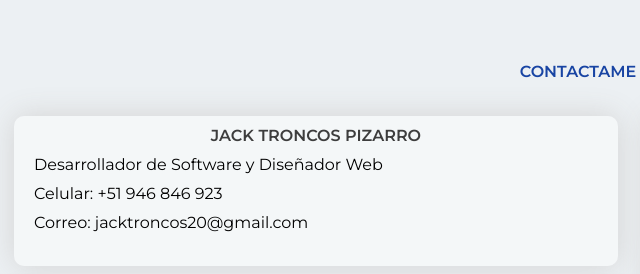
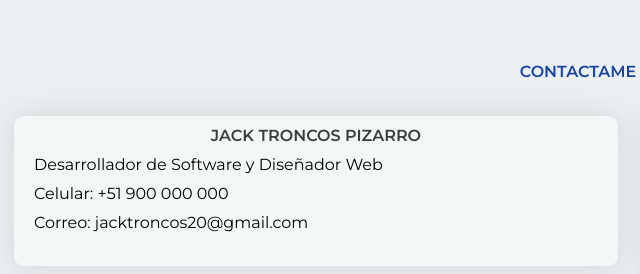
Before and after one commit to jackdev2005/jackdev2005.github.io, a plain HTML site: page index.html in a window 1280 px wide. Shown: the part 4080-4354 px from the top of the page, 77-717 px from the left. Drawn offline with nearby package versions, Linux system fonts and the light colour scheme.

Commit message:
Update index.html

```diff
--- a/index.html
+++ b/index.html
@@ -252,7 +252,7 @@
                 <div class="contacto__extra">
                     <p class="extra__title">JACK TRONCOS PIZARRO</p>
                     <p class="extra__text">Desarrollador de Software y Diseñador Web</p>
-                    <p class="extra__text">Celular: +51 946 846 923</p>
+                    <p class="extra__text">Celular: +51 900 000 000</p>
                     <p class="extra__text">Correo: jacktroncos20@gmail.com</p>
                 </div>
             </div>
```
